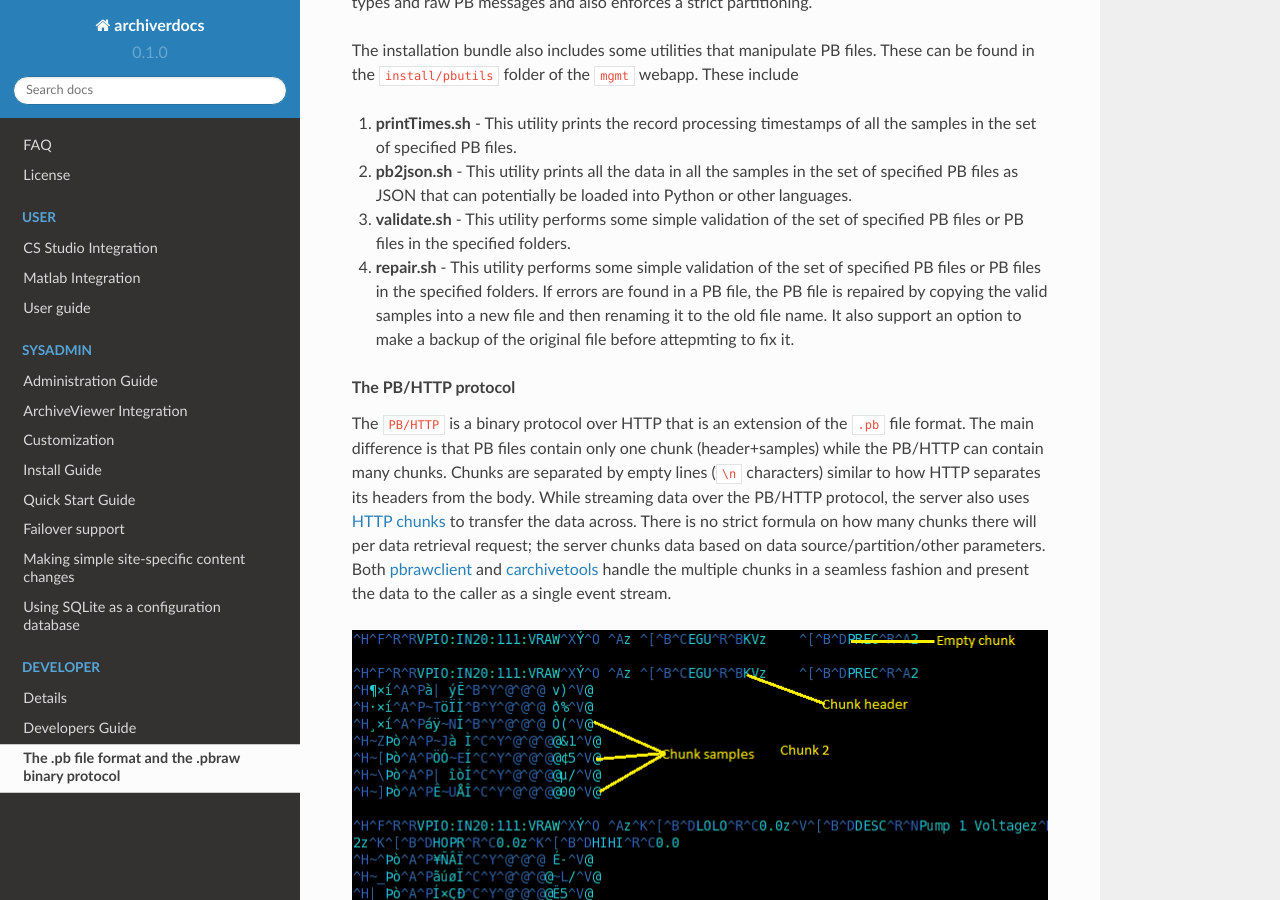
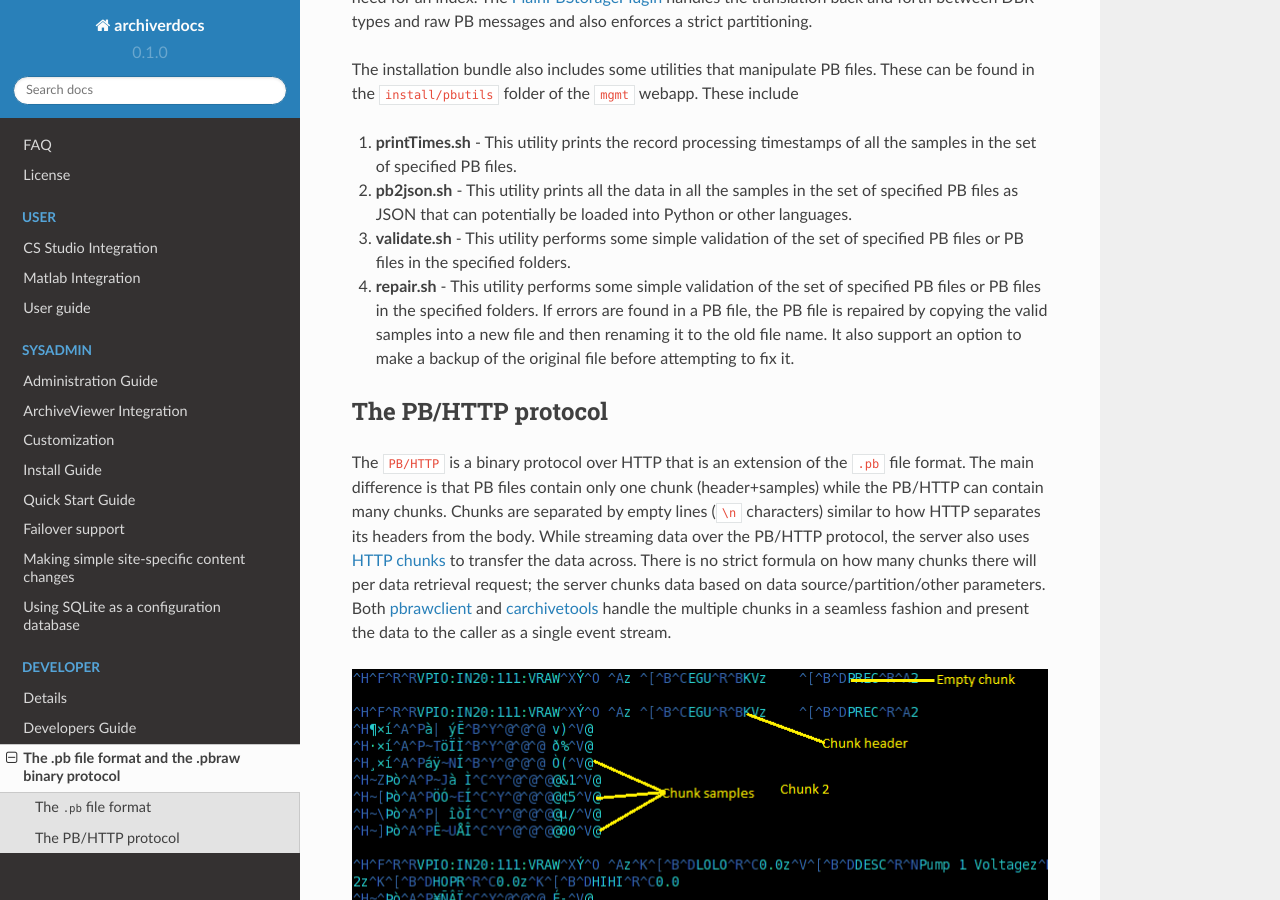
Before and after one commit to jacomago/archiver_docs_temp, a Sphinx documentation site: the page built from docs/source/developer/pb_pbraw.md, in a window 1280 px wide and 900 px high, scrolled down 1162 px. Built offline with Sphinx 7.4.7 and the Read the Docs theme 2.0.0, drawn with Linux system fonts in a browser that asks for light colours.

Commit message:
Fix pb pbraw

```diff
--- a/docs/source/developer/pb_pbraw.md
+++ b/docs/source/developer/pb_pbraw.md
@@ -1,10 +1,6 @@
 # The .pb file format and the .pbraw binary protocol
 
-:::::::: container
-:::::: section
-### The `.pb` file format
-
-<div>
+## The `.pb` file format
 
 The
 [PlainPBStoragePlugin](api/edu/stanford/slac/archiverappliance/PlainPB/PlainPBStoragePlugin.html)
@@ -22,30 +18,26 @@ on.
 As serialized PB messages are binary data; after serialization, newline
 characters are escaped to maintain a \"sample per line\" constraint.
 
-1.  The ASCII escape character `0x1B` is escaped to the following two
+1. The ASCII escape character `0x1B` is escaped to the following two
     characters `0x1B 0x01`
-2.  The ASCII newline character `\n` or `0x0A` is escaped to the
+2. The ASCII newline character `\n` or `0x0A` is escaped to the
     following two characters `0x1B 0x02`
-3.  The ASCII carriage return character `0x0D` is escaped to the
+3. The ASCII carriage return character `0x0D` is escaped to the
     following two characters `0x1B 0x03`
 
-Because of the sample per line constraint, one can use `wc -l ` to
+Because of the sample per line constraint, one can use `wc -l` to
 determine the number of events in a PB file. The \"sample per line\"
 constraint also lets us determine where a sample begins and ends at any
 arbitrary location in the file.
-
-</div>
-
-<div>
 
 PB files try to optimize on storage consumption. On an average, an
 `EPICS DBR_DOUBLE/PB ScalarDouble` consumes about 21 bytes per sample.
 To save space, the record processing timestamps in the samples are split
 into three parts
 
-1.  **year** - This is stored once in the PB file in the header.
-2.  **secondsintoyear** - This is stored with each sample.
-3.  **nano** - This is stored with each sample.
+1. **year** - This is stored once in the PB file in the header.
+2. **secondsintoyear** - This is stored with each sample.
+3. **nano** - This is stored with each sample.
 
 This leads to the side-effect that each PB file \"belongs\" to a year.
 In addition, the record processing timestamps are guaranteed to be and
@@ -56,39 +48,32 @@ files without the need for an index. The
 handles the translation back and forth between DBR types and raw PB
 messages and also enforces a strict partitioning.
 
-</div>
-
-::: {style="margin-top: 1em"}
 The installation bundle also includes some utilities that manipulate PB
 files. These can be found in the `install/pbutils` folder of the `mgmt`
 webapp. These include
 
-1.  **printTimes.sh** - This utility prints the record processing
+1. **printTimes.sh** - This utility prints the record processing
     timestamps of all the samples in the set of specified PB files.
-2.  **pb2json.sh** - This utility prints all the data in all the samples
+2. **pb2json.sh** - This utility prints all the data in all the samples
     in the set of specified PB files as JSON that can potentially be
     loaded into Python or other languages.
-3.  **validate.sh** - This utility performs some simple validation of
+3. **validate.sh** - This utility performs some simple validation of
     the set of specified PB files or PB files in the specified folders.
-4.  **repair.sh** - This utility performs some simple validation of the
+4. **repair.sh** - This utility performs some simple validation of the
     set of specified PB files or PB files in the specified folders. If
     errors are found in a PB file, the PB file is repaired by copying
     the valid samples into a new file and then renaming it to the old
     file name. It also support an option to make a backup of the
-    original file before attepmting to fix it.
-:::
-::::::
+    original file before attempting to fix it.
 
-::: section
-### The PB/HTTP protocol
+## The PB/HTTP protocol
 
 The `PB/HTTP` is a binary protocol over HTTP that is an extension of the
 `.pb` file format. The main difference is that PB files contain only one
 chunk (header+samples) while the PB/HTTP can contain many chunks. Chunks
 are separated by empty lines (`\n` characters) similar to how HTTP
 separates its headers from the body. While streaming data over the
-PB/HTTP protocol, the server also uses [HTTP
-chunks](http://en.wikipedia.org/wiki/Chunked_transfer_encoding) to
+PB/HTTP protocol, the server also uses [HTTP chunks](http://en.wikipedia.org/wiki/Chunked_transfer_encoding) to
 transfer the data across. There is no strict formula on how many chunks
 there will per data retrieval request; the server chunks data based on
 data source/partition/other parameters. Both
@@ -98,5 +83,3 @@ the multiple chunks in a seamless fashion and present the data to the
 caller as a single event stream.
 
 ![image](../images/pbhttp.png)
-:::
-::::::::
```
